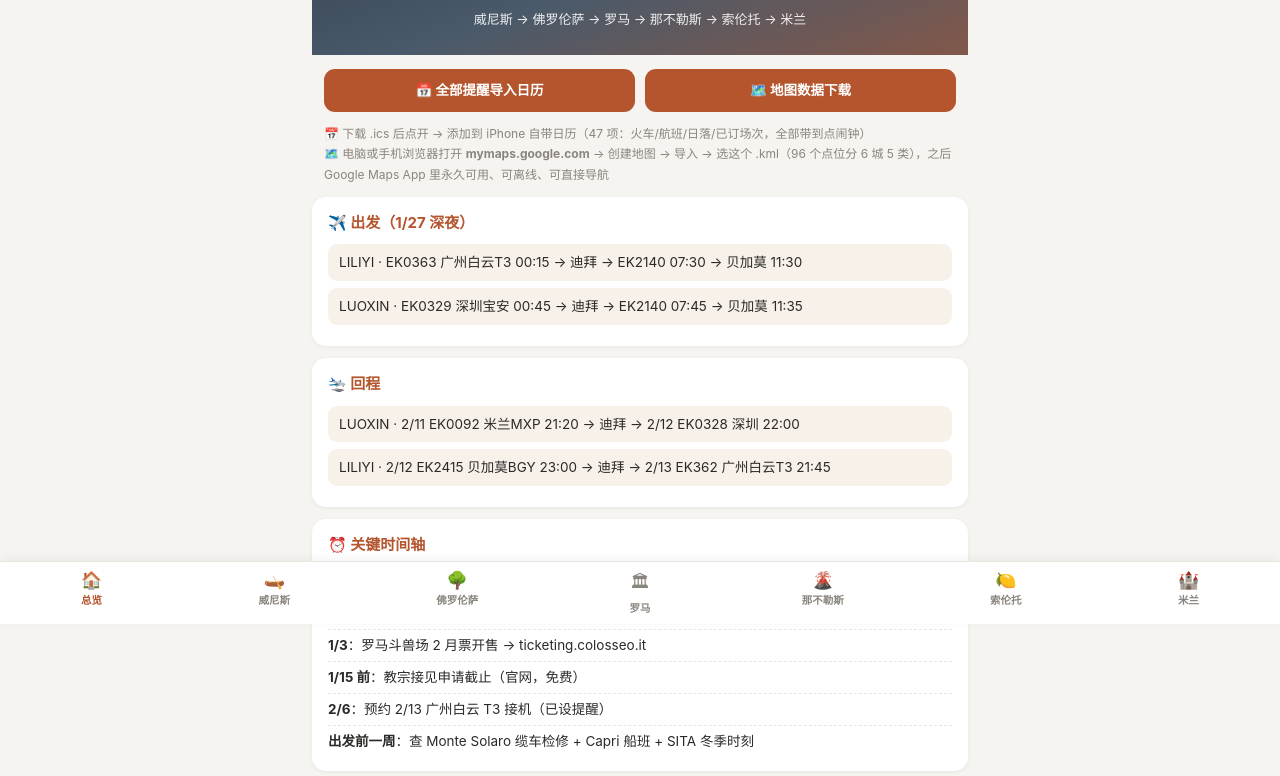
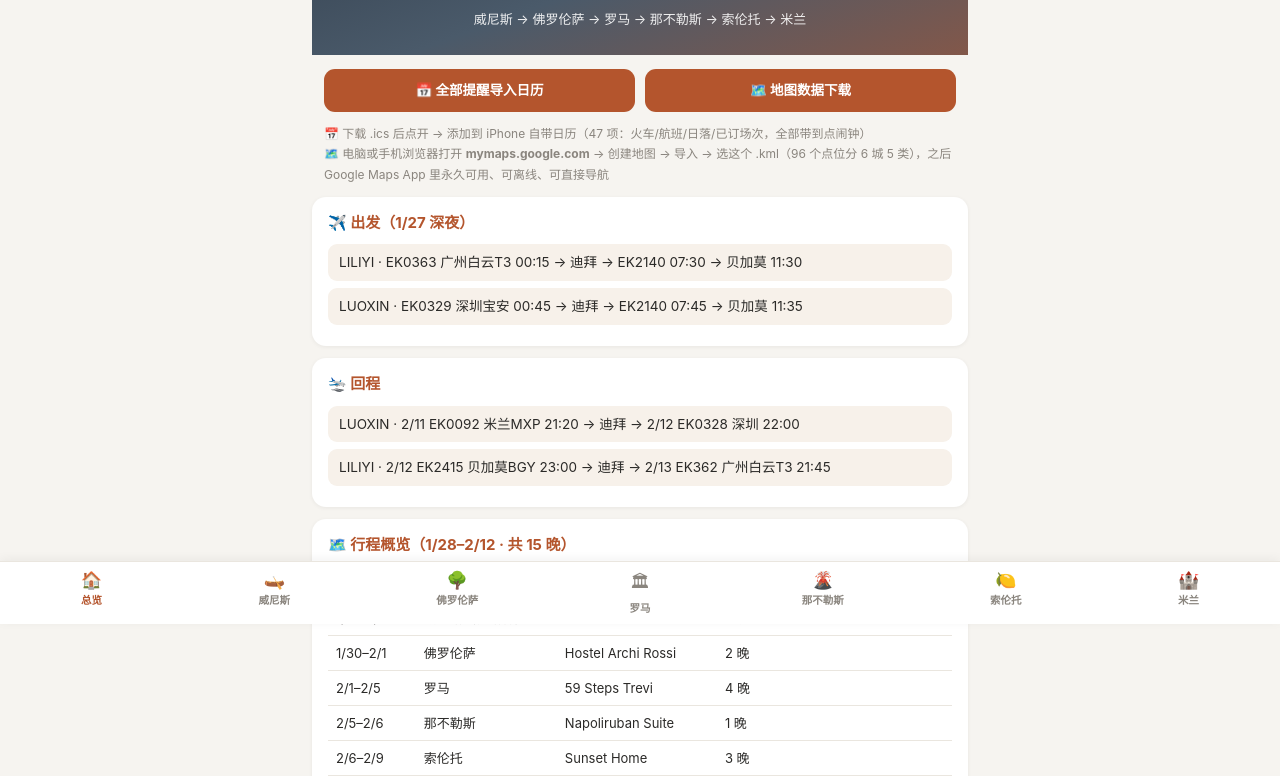
Before and after one commit to waynela1030-hub/italy-trip, a plain HTML site: page index.html in a window 1280 px wide. Shown: the part 176-952 px from the top of the page. Drawn offline with Linux system fonts and the light colour scheme.

Commit message:
Add trip overview block (dates/city/nights) between flights

```diff
--- a/index.html
+++ b/index.html
@@ -89,6 +89,15 @@ body{font-family:-apple-system,BlinkMacSystemFont,"PingFang SC","Microsoft YaHei
   <div class="block"><h3>🛬 回程</h3>
    <div class="flight">LUOXIN · 2/11 EK0092 米兰MXP 21:20 → 迪拜 → 2/12 EK0328 深圳 22:00</div>
    <div class="flight">LILIYI · 2/12 EK2415 贝加莫BGY 23:00 → 迪拜 → 2/13 EK362 广州白云T3 21:45</div></div>
+
+  <div class="block"><h3>🗺️ 行程概览（1/28–2/12 · 共 15 晚）</h3>
+   <table class="acc"><tr><th>日期</th><th>城市</th><th>住宿</th><th>晚数</th></tr>
+   <tr><td>1/28–1/30</td><td>威尼斯（梅斯特）</td><td>Anda Venice Hostel</td><td>2 晚</td></tr>
+   <tr><td>1/30–2/1</td><td>佛罗伦萨</td><td>Hostel Archi Rossi</td><td>2 晚</td></tr>
+   <tr><td>2/1–2/5</td><td>罗马</td><td>59 Steps Trevi</td><td>4 晚</td></tr>
+   <tr><td>2/5–2/6</td><td>那不勒斯</td><td>Napoliruban Suite</td><td>1 晚</td></tr>
+   <tr><td>2/6–2/9</td><td>索伦托</td><td>Sunset Home</td><td>3 晚</td></tr>
+   <tr><td>2/9–2/12</td><td>米兰</td><td>CX Milan Bicocca</td><td>3 晚（luoxin 2/11 离境 = 2 晚）</td></tr></table></div>
 
   <div class="block"><h3>⏰ 关键时间轴</h3>
    <ul class="keys">
```
